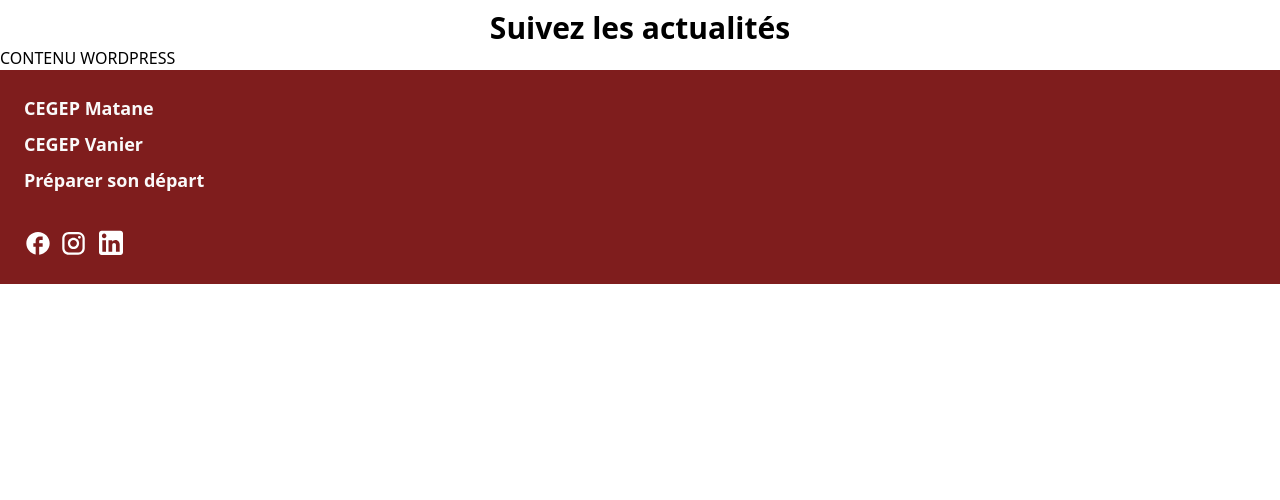
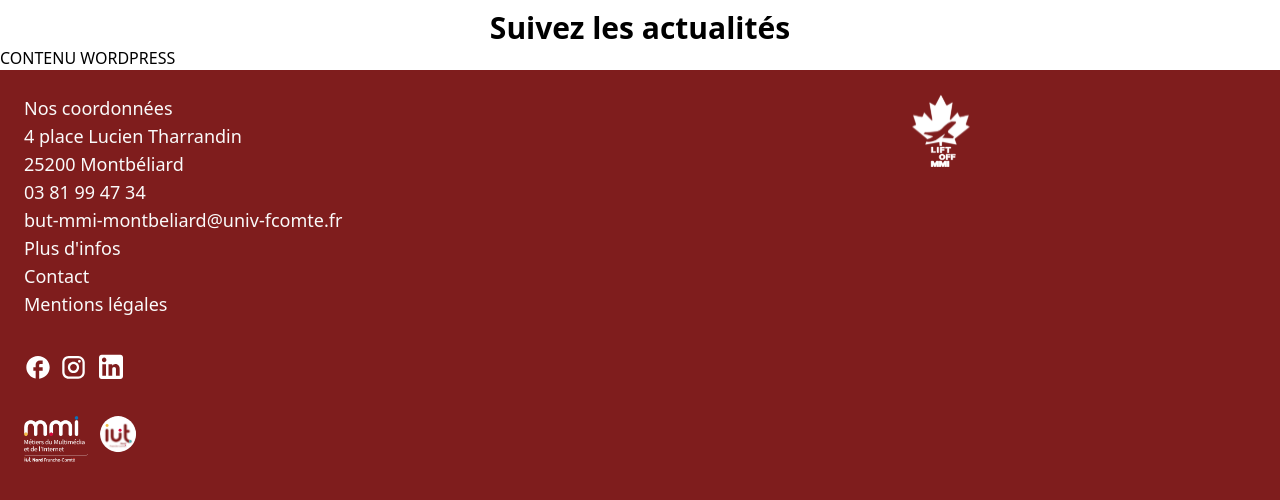
Before and after one commit to MaelleCoquelet/projetco_canada-mcoquelet_pmeloni_hpetit_cvincent, a Nuxt app: page / in a window 1280 px wide. Shown: the part 2426-2926 px from the top of the page. Before the commit the page ends 2710 px from the top, so only its background shows below. Built offline with nearby package versions, Linux system fonts and the light colour scheme.

Commit message:
Update footer layout and add contact information

```diff
--- a/components/FooterPage.vue
+++ b/components/FooterPage.vue
@@ -1,18 +1,55 @@
 <template>
     <footer class="bg-red-900">
-        <nav class="flex flex-col p-6 gap-8 text-lg text-zinc-50 font-semibold">
-            <ul class="flex flex-col gap-2">
-                <li><a href="/matane">CEGEP Matane</a></li>
-                <li><a href="/vanier">CEGEP Vanier</a></li>
-                <li><a href="/preparer-son-depart">Préparer son départ</a></li>
-            </ul>
+        <nav class="flex flex-col p-6 gap-8 text-lg text-zinc-50">
+            <div class="grid grid-col-4">
+                <div class="col-span-2">
+                    <div>
+                        <h3>Nos coordonnées</h3>
+                        <ul class="">
+                            <li class="flex flex-col">4 place Lucien Tharrandin <span>25200 Montbéliard</span></li>
+                            <li>03 81 99 47 34</li>
+                            <li>but-mmi-montbeliard@univ-fcomte.fr</li>
+                        </ul>
+                    </div>
+                    <div class="hidden">
+                        <h3>Navigation</h3>
+                        <ul class="">
+                            <li><a href="/matane">Cegep Matane</a></li>
+                            <li><a href="/vanier">Cegep Vanier</a></li>
+                            <li><a href="/">Préparer son départ</a></li>
+                            <li><a href="/">Evènements</a></li>
+                            <li><a href="/">Témoignages</a></li>
+                        </ul>
+                    </div>
+                    <div>
+                        <h3>Plus d'infos</h3>
+                        <ul class="">
+                            <li><a href="/contact">Contact</a></li>
+                            <li><a href="/">Mentions légales</a></li>
+                        </ul>
+                    </div>
+                </div>
+                <div class="col-start-3">
+                    <div class="w-16 h-16">
+                        <a href="../"><img src="../public/icons/full_logo_liftoff.svg" alt="Logo de LiftOff Mmi"></a>
+                    </div>
+                </div>
+            </div>
             <ul class="flex gap-2 items-center">
                 <li><a href="https://www.facebook.com/mmimontbeliard/?locale=fr_FR"><img
                             src="../public/icons/icon_facebook.svg" alt="iconFacebook"></a></li>
-                <li><a href="https://www.instagram.com/mmi_montbeliard?igsh=Y2oza3N6bTY0OTBt
-"><img src="../public/icons/icon_instagram.svg" alt="iconInsta"></a></li>
+                <li><a href="https://www.instagram.com/mmi_montbeliard?igsh=Y2oza3N6bTY0OTBt"><img
+                            src="../public/icons/icon_instagram.svg" alt="iconInsta"></a></li>
                 <li><a href="https://www.linkedin.com/school/mmimontbeliard"><img
                             src="../public/icons/icon_linkedin.svg" alt="iconLinked"></a></li>
+            </ul>
+            <ul class="flex gap-3">
+                <li class="w-16 h-16">
+                    <a href="../"><img src="../public/icons/logo_mmi_white.png" alt="Logo du département MMi"></a>
+                </li>
+                <li class="w-16 h-16">
+                    <a href="../"><img src="../public/icons/logo_iut.svg" alt="Logo de l'IUT"></a>
+                </li>
             </ul>
         </nav>
     </footer>
```
Also changed, not shown: public/icons/full_logo_liftoff.svg (added), public/icons/logo_iut.svg (added).
